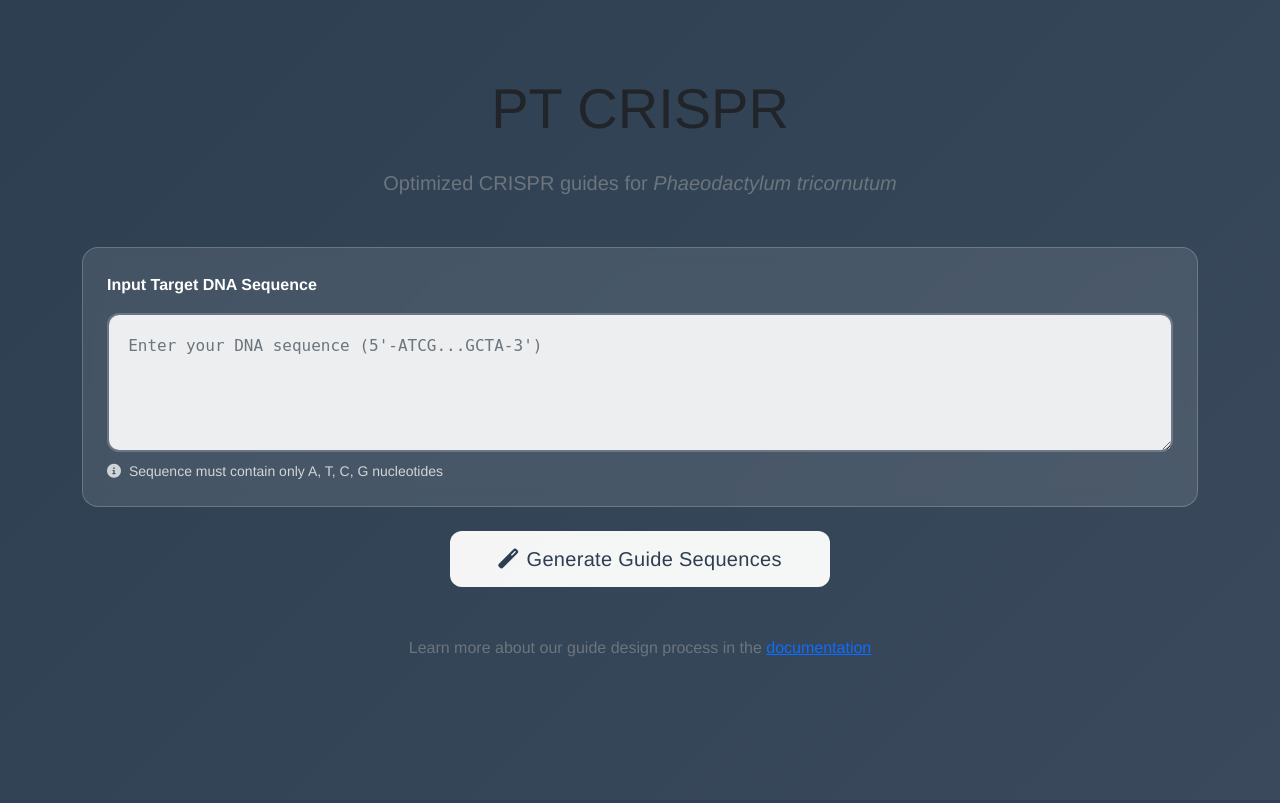
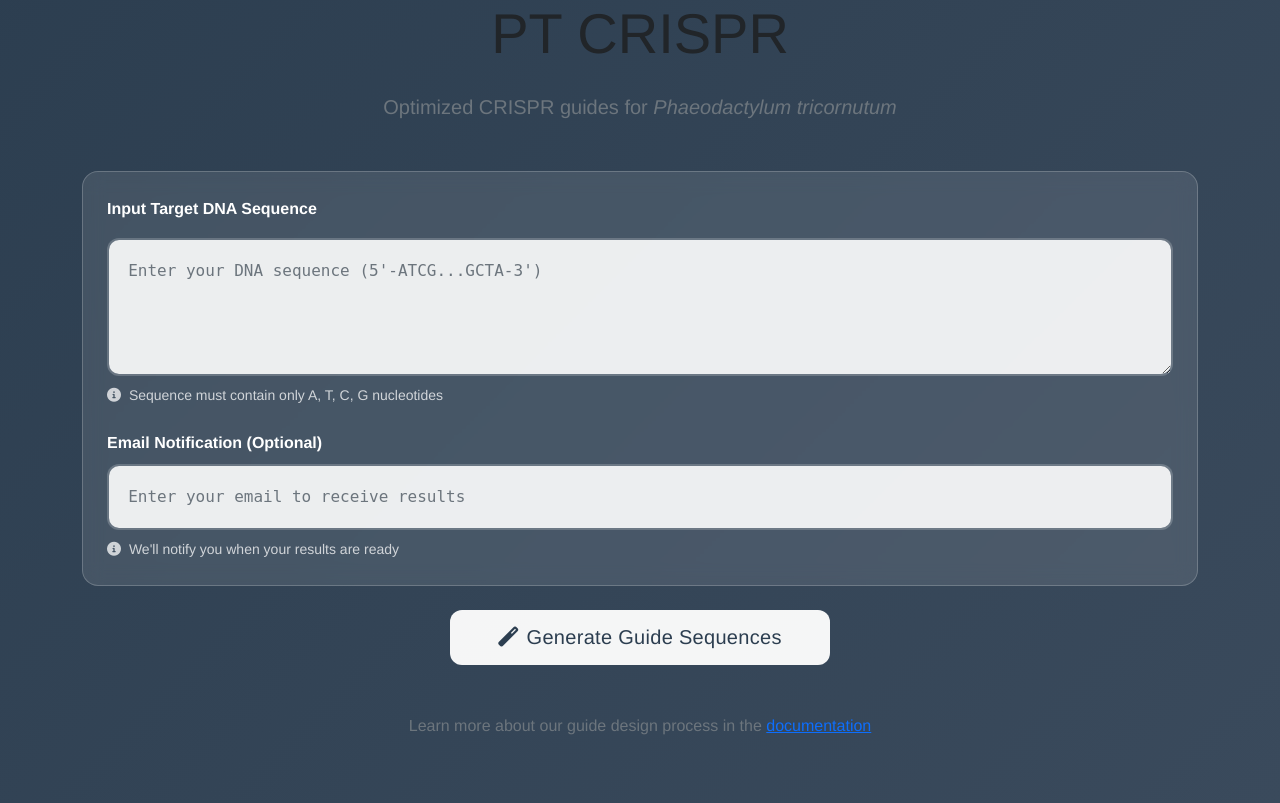
Before and after one commit to doenjon/Pt_sgRNA_Prediction, a PHP site: page / in a window 1280 px wide. Shown: the part 87-890 px from the top of the page. Before the commit the page ends 744 px from the top, so only its background shows below. Run offline with PHP 8.4, Linux system fonts and the light colour scheme.

Commit message:
Added email notification, input validation, improved score output and visualization

```diff
--- a/server/init-db/01-schema.sql
+++ b/server/init-db/01-schema.sql
@@ -1,6 +1,7 @@
 CREATE TABLE IF NOT EXISTS jobs (
-    id SERIAL PRIMARY KEY,
+    id VARCHAR(36) PRIMARY KEY,  -- Using UUID format
     input_sequence TEXT NOT NULL,
+    email VARCHAR(255),  -- Add email field
     status VARCHAR(20) NOT NULL DEFAULT 'pending',
     result_data JSONB,
     created_at TIMESTAMP WITH TIME ZONE DEFAULT CURRENT_TIMESTAMP,
@@ -9,3 +10,4 @@
 
 -- Add index for faster lookups
 CREATE INDEX IF NOT EXISTS idx_jobs_status ON jobs(status);
+CREATE INDEX IF NOT EXISTS idx_jobs_email ON jobs(email);
--- a/server/public/app.js
+++ b/server/public/app.js
@@ -6,7 +6,20 @@
     const form = event.target;
     const submitButton = form.querySelector('button[type="submit"]');
     const spinner = submitButton.querySelector('.spinner-border');
-    const sequence = document.getElementById('sequence').value;
+    let sequence = document.getElementById('sequence').value;
+    const email = document.getElementById('email')?.value;
+
+    // Validate and clean sequence
+    sequence = sequence.replace(/[^ACTGactg]/g, '').toUpperCase();
+    document.getElementById('sequence').value = sequence;
+
+    if (sequence.length === 0) {
+        const errorDiv = document.createElement('div');
+        errorDiv.className = 'alert alert-danger error-message';
+        errorDiv.textContent = 'Please enter a valid DNA sequence using only A, C, T, G nucleotides.';
+        form.appendChild(errorDiv);
+        return;
+    }
 
     // Clear previous error messages
     const existingError = form.querySelector('.error-message');
@@ -21,7 +34,7 @@
         headers: {
             'Content-Type': 'application/json',
         },
-        body: JSON.stringify({ sequence }),
+        body: JSON.stringify({ sequence, email }),
     })
     .then(response => {
         console.log('Response status:', response.status);
@@ -228,6 +241,11 @@
         marker.setAttribute('data-guide-id', index + 1);
         marker.setAttribute('data-strand', guide.strand);
 
+        // Calculate color based on score (now in range 0-100)
+        const normalizedScore = guide.score / 100; // Convert to 0-1 range
+        const opacity = 0.3 + (normalizedScore * 0.7); // Maps [0,1] to opacity [0.3,1.0]
+        marker.style.backgroundColor = `rgba(58, 74, 92, ${opacity})`;
+
         // Calculate exact guide position
         const GUIDE_LENGTH = 23;  // bp
         let guideStart;          // leftmost bp position
--- a/server/public/index.html
+++ b/server/public/index.html
@@ -44,6 +44,21 @@
                         <i class="fas fa-info-circle me-1"></i>
                         Sequence must contain only A, T, C, G nucleotides
                     </div>
+
+                    <!-- Add email input -->
+                    <div class="mt-4">
+                        <label for="email" class="form-label text-white fw-bold mb-2">Email Notification (Optional)</label>
+                        <input
+                            type="email"
+                            class="form-control"
+                            id="email"
+                            placeholder="Enter your email to receive results"
+                        >
+                        <div class="form-text text-white opacity-75 mt-2">
+                            <i class="fas fa-info-circle me-1"></i>
+                            We'll notify you when your results are ready
+                        </div>
+                    </div>
                 </div>
                 <div class="text-center">
                     <button type="submit" class="btn btn-light btn-lg px-5">
--- a/server/public/styles.css
+++ b/server/public/styles.css
@@ -290,9 +290,8 @@
 .guide-marker {
     position: absolute;
     height: 12px;
-    background: #3a4a5c;
+    background: rgba(58, 74, 92, 0.8);
     border-radius: 2px;
-    opacity: 0.8;
     transition: all 0.2s ease;
     cursor: pointer;
     user-select: none;
```
Also changed, not shown: server/public/results.html (+9 -2 lines), server/server.js (+26 -8 lines), 1 other file.
